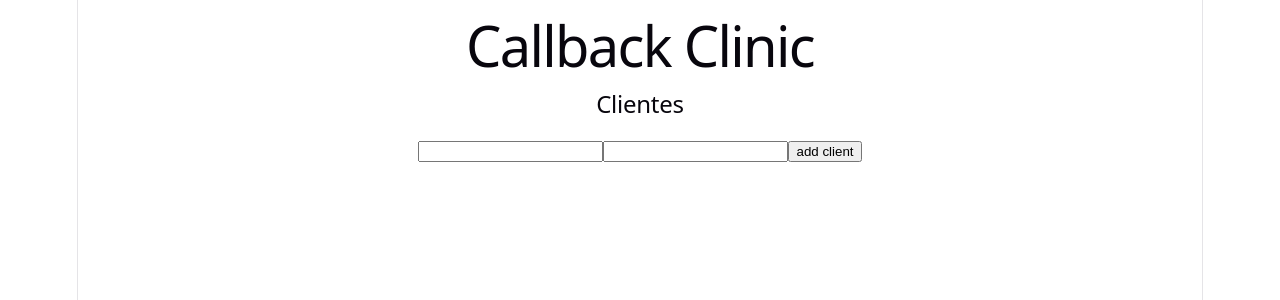
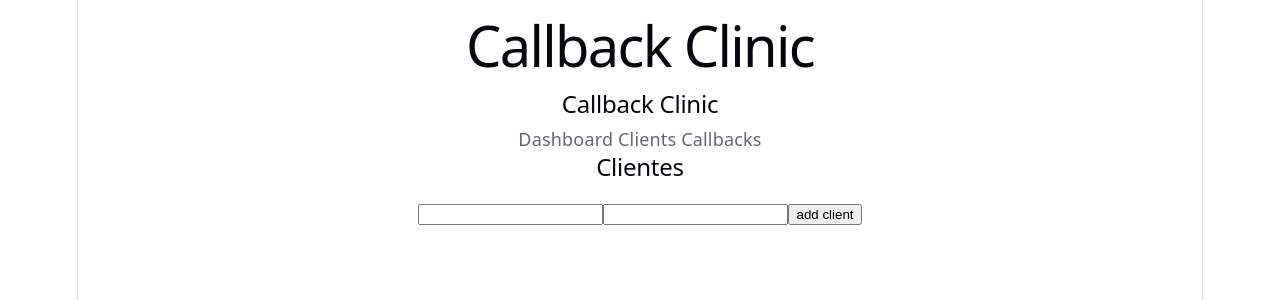
Before and after one commit to dnlgb/Reminder-Clinic, a React (Vite) app: page / in a window 1280 px wide. Shown: the top 300 px of the page. Built offline with nearby package versions, Linux system fonts and the light colour scheme.

Commit message:
refactor: agreg estructura layout principal

```diff
--- a/src/App.tsx
+++ b/src/App.tsx
@@ -1,6 +1,6 @@
 
-import ClientForm from './ClientForm'
-import ClientList from './ClientList'
+import MainLaoyout from './MainLayout';
+import Sidebar from './Sidebar';
 import { useState } from "react";
 
 
@@ -21,13 +21,9 @@ const deleteClient = (clientToDelete: {name: string, phone: string}) => {
   return (
     <>
       <h1>Callback Clinic</h1>
-      <div>
-      <ClientList clients = {clients}
-      onDeleteClient={deleteClient}/>
-      </div>
-      <div>
-      <ClientForm onAddClient={addClient}/>
-      </div>
+      <MainLaoyout clients={clients}
+      addClient={addClient}
+      deleteClient={deleteClient}/>
 
     </>
   )
--- /dev/null
+++ b/src/MainLayout.tsx
@@ -0,0 +1,24 @@
+import Sidebar from "./Sidebar";
+import ClientList from "./ClientList";
+import ClientForm from "./ClientForm";
+
+function MainLaoyout(
+    {clients, deleteClient, addClient}:
+    {clients:{
+        name: string; phone: string
+    }[]
+    deleteClient: (clientToDelete:{name: string; phone: string}) => void
+    addClient: (newClient:{name: string; phone: string}) => void
+}
+){
+return(
+    <>
+    <Sidebar/>
+    <main>
+        <ClientList clients = {clients}
+        onDeleteClient={deleteClient}/>
+        <ClientForm onAddClient={addClient}/>
+    </main>
+    </>
+)
+}export default MainLaoyout
--- /dev/null
+++ b/src/Sidebar.tsx
@@ -0,0 +1,14 @@
+function Sidebar() {
+    return(
+        <aside>
+            <h2>Callback Clinic</h2>
+            <nav>
+                Dashboard
+                Clients
+                Callbacks
+            </nav>
+
+
+        </aside>
+    )
+}export default Sidebar
```
